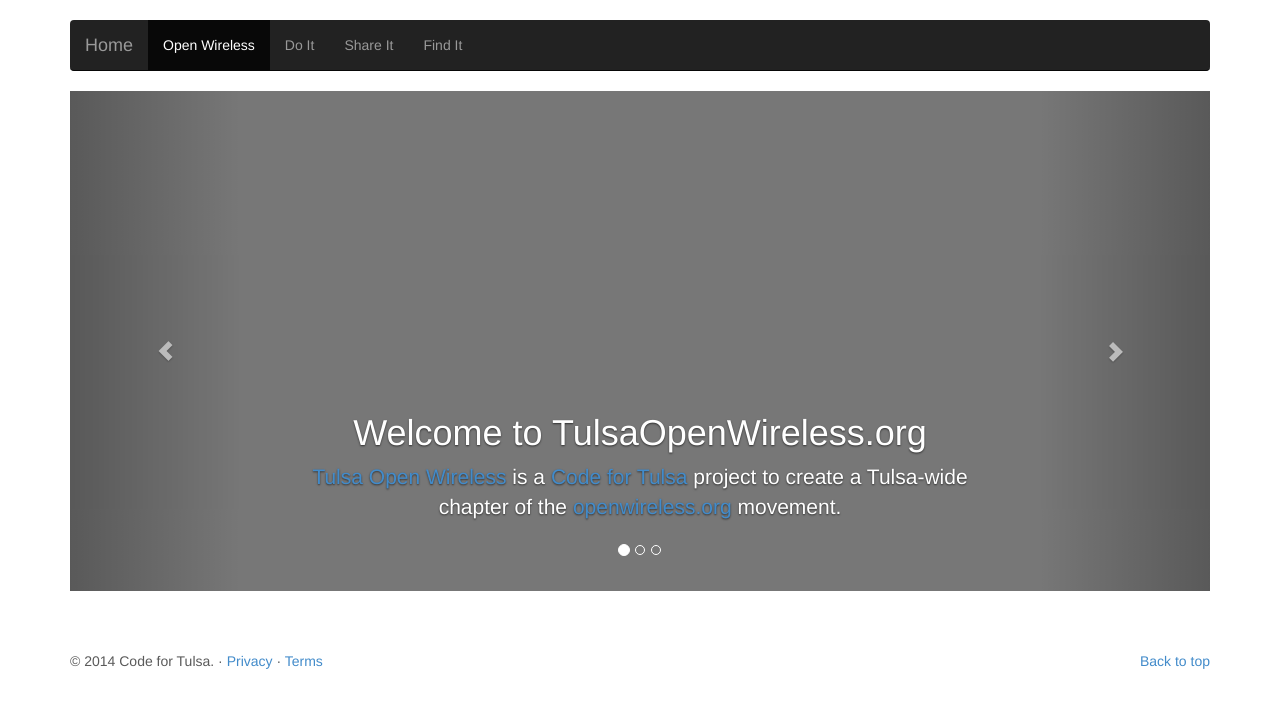
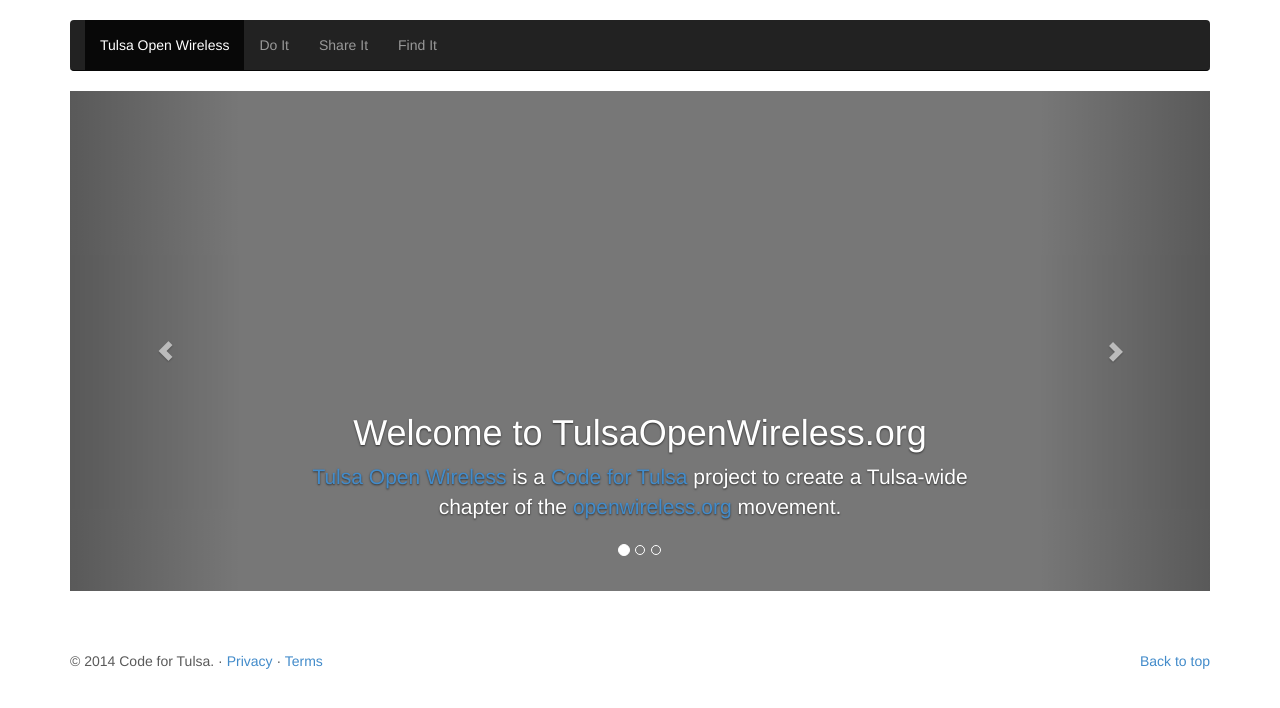
Before and after one commit to codefortulsa/tulsaopenwireless.org, a Jekyll site: the page built from index.html, in a window 1280 px wide. Shown: the top 708 px of the page. Built offline with Jekyll 4.4.1, drawn with Linux system fonts in a browser that asks for light colours.

Commit message:
fix dynamic nav

```diff
--- a/_layouts/default.html
+++ b/_layouts/default.html
@@ -44,15 +44,13 @@
                     <span class="icon-bar"></span>
                     <span class="icon-bar"></span>
                   </button>
-                  <a class="navbar-brand" href="/">Home</a>
                 </div>
                 <div class="navbar-collapse collapse">
                   <ul class="nav navbar-nav">
-                    <li class="active"><a href="./openwireless.html">Open Wireless</a></li>
-                    <li><a href="./how-to.html">Do It</a></li>
+                    <li {% if page.title %}{% else %}class="active"{% endif %}><a {% if page.title %}href="/"{% endif %}>Tulsa Open Wireless</a></li>
+                    <li {% if page.title == "How To" %}class="active"{% endif %}><a href="./how-to.html">Do It</a></li>
                     <li><a href="#contact">Share It</a></li>
                     <li><a href="#contact">Find It</a></li>
-
                   </ul>
                 </div>
               </div>
```
